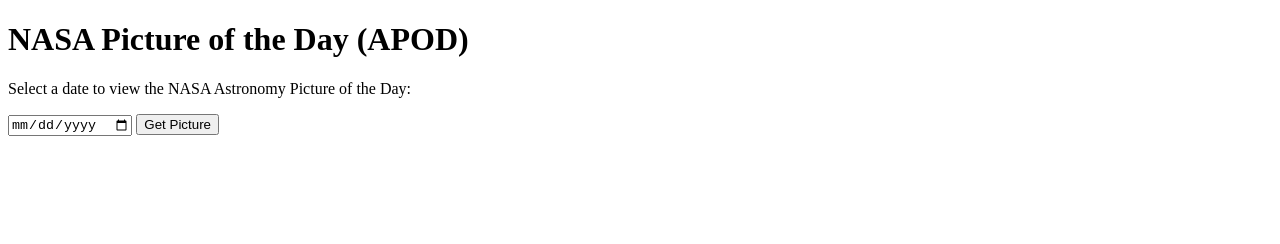
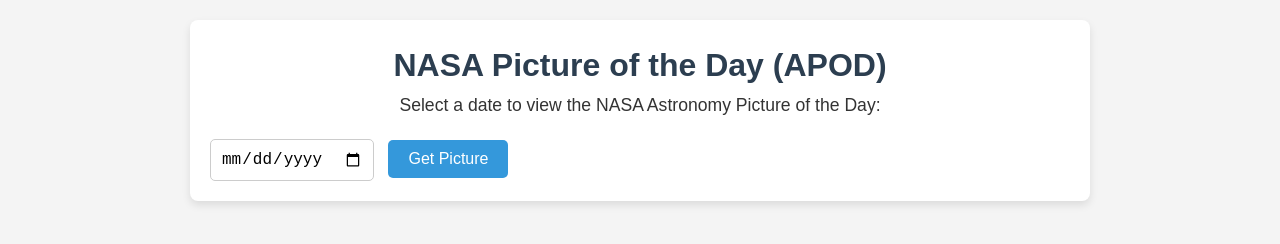
Before and after one commit to 90541134914/capstone2, a plain HTML site: page index.html in a window 1280 px wide. Drawn offline with Linux system fonts and the light colour scheme.

Commit message:
completed

```diff
--- a/index.html
+++ b/index.html
@@ -4,7 +4,7 @@
     <meta charset="UTF-8">
     <meta name="viewport" content="width=device-width, initial-scale=1.0">
     <title>NASA APOD Viewer</title>
-
+    <link href="style.css" rel="stylesheet">
 
 
 
--- /dev/null
+++ b/style.css
@@ -0,0 +1,84 @@
+/* Basic reset */
+* {
+    margin: 0;
+    padding: 0;
+    box-sizing: border-box;
+}
+
+body {
+    font-family: Arial, sans-serif;
+    background-color: #f4f4f4;
+    color: #333;
+    line-height: 1.6;
+}
+
+.container {
+    width: 80%;
+    max-width: 900px;
+    margin: 20px auto;
+    background-color: #fff;
+    padding: 20px;
+    border-radius: 8px;
+    box-shadow: 0 4px 8px rgba(0, 0, 0, 0.1);
+}
+
+h1 {
+    text-align: center;
+    color: #2c3e50;
+}
+
+h3 {
+    text-align: center;
+    color: #2c3e50;
+    margin-bottom: 10px;
+}
+
+p {
+    font-size: 1.1rem;
+    margin-bottom: 20px;
+    text-align: center;
+}
+
+input[type="date"] {
+    padding: 10px;
+    font-size: 1rem;
+    border: 1px solid #ccc;
+    border-radius: 5px;
+    margin-right: 10px;
+}
+
+button {
+    padding: 10px 20px;
+    font-size: 1rem;
+    background-color: #3498db;
+    color: white;
+    border: none;
+    border-radius: 5px;
+    cursor: pointer;
+    transition: background-color 0.3s ease;
+}
+
+button:hover {
+    background-color: #2980b9;
+}
+
+#apod-container {
+    margin-top: 20px;
+    text-align: center;
+}
+
+#apod-image {
+    max-width: 100%;
+    border-radius: 8px;
+    box-shadow: 0 4px 8px rgba(0, 0, 0, 0.1);
+    margin-top: 20px;
+}
+
+#description {
+    font-size: 1.1rem;
+    margin-top: 20px;
+    color: #555;
+    max-width: 800px;
+    margin: 20px auto;
+    line-height: 1.6;
+}
```
Also changed, not shown: 1 other file.
